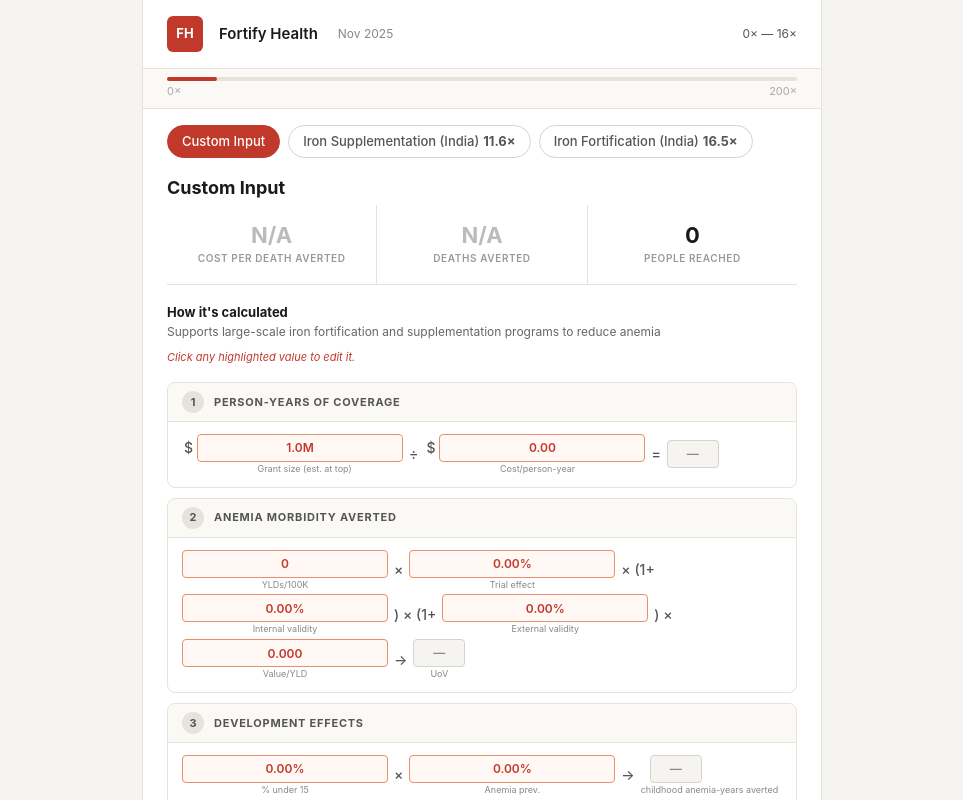
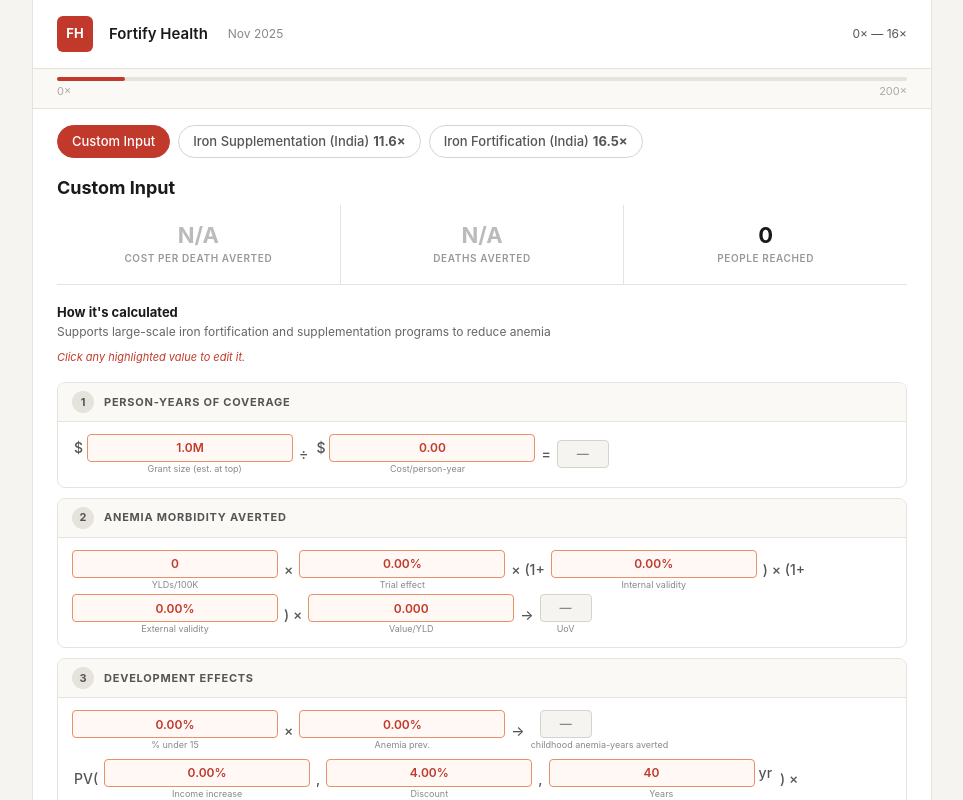
Before and after one commit to uday-fortifyhealth/cea_calculator, a React (Vite) app: page / in a window 1280 px wide. Shown: the top 800 px of the page, without its empty margins (158-1121 px from the left). Built offline with nearby package versions, Linux system fonts and the light colour scheme.

Commit message:
width changed

```diff
--- a/src/App.css
+++ b/src/App.css
@@ -11,7 +11,7 @@ body {
 
 /* ── App shell ─────────────────────────────────────── */
 .app-wrapper {
-  max-width: 680px;
+  max-width: 900px;
   margin: 0 auto;
   background: #fff;
   min-height: 100vh;
```
